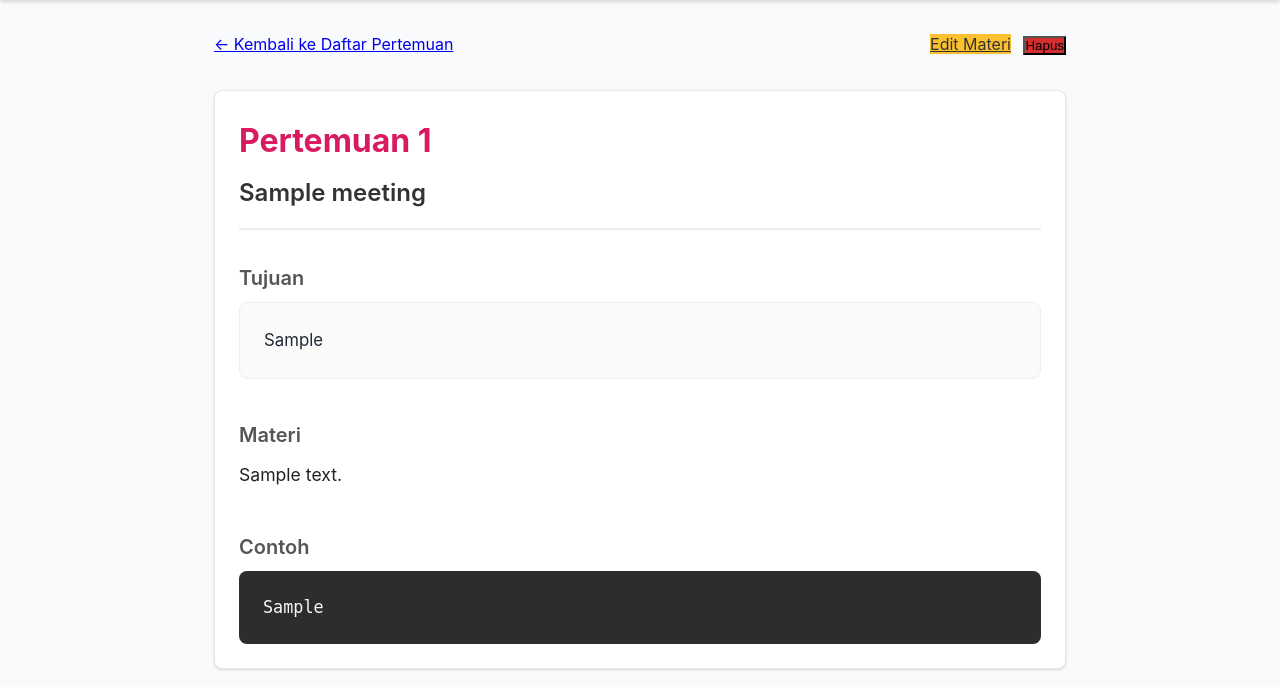
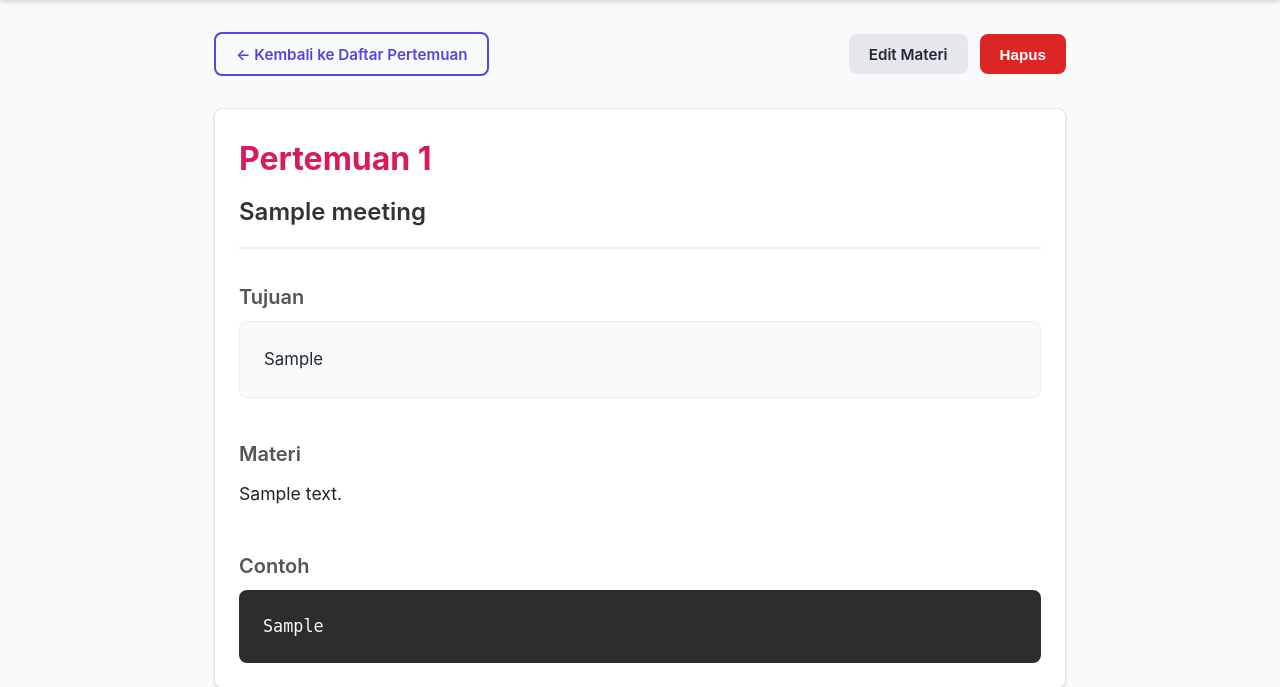
Before and after one commit to jeruk125/NanasBelajar, a Flask app: page /materi/1 in a window 1280 px wide. Shown: the part 56-743 px from the top of the page. Run offline with Flask 3, Linux system fonts and the light colour scheme; tables that the repository leaves empty hold one stand-in row (values such as "Sample post").

Commit message:
Fix UI consistency for meeting materials feature
- Updated all buttons and links in the materi templates to use existing NanasBelajar 'tombol' CSS classes
- Removed inline styles and default browser button styles from input, preview, edit, and detail pages
- Preserved application design system consistency

Co-authored-by: jeruk125 <24506205+jeruk125@users.noreply.github.com>

```diff
--- a/quiz-app/templates/edit-materi.html
+++ b/quiz-app/templates/edit-materi.html
@@ -15,9 +15,9 @@
         <textarea id="teks-materi" rows="20" style="width: 100%; font-family: monospace; padding: 0.5rem; font-size: 1rem;" placeholder="Ketik materi di sini...">{{ teks_materi }}</textarea>
     </div>
 
-    <div>
-        <a href="{{ url_for('materi_detail', meeting_id=meeting_id) }}" class="btn btn-sekunder" style="margin-right: 0.5rem;">Batal</a>
-        <button type="button" class="btn btn-utama" onclick="jalankanParseEditMateri()">Parse Perubahan</button>
+    <div class="grup-tombol">
+        <button type="button" class="tombol tombol-primer" onclick="jalankanParseEditMateri()">Parse Perubahan</button>
+        <a href="{{ url_for('materi_detail', meeting_id=meeting_id) }}" class="tombol tombol-sekunder">Batal</a>
     </div>
 </div>
 {% endblock %}
--- a/quiz-app/templates/input-materi.html
+++ b/quiz-app/templates/input-materi.html
@@ -34,7 +34,9 @@ CONTOH:
         <textarea id="teks-materi" rows="20" style="width: 100%; font-family: monospace; padding: 0.5rem; font-size: 1rem;" placeholder="Ketik materi di sini..."></textarea>
     </div>
 
-    <button type="button" class="btn btn-utama" onclick="jalankanParseMateri()">Parse Materi</button>
+    <div class="grup-tombol">
+        <button type="button" class="tombol tombol-primer" onclick="jalankanParseMateri()">Parse Materi</button>
+    </div>
 </div>
 {% endblock %}
 
--- a/quiz-app/templates/materi-detail.html
+++ b/quiz-app/templates/materi-detail.html
@@ -4,12 +4,12 @@
 
 {% block content %}
 <div style="max-width: 900px; margin: 2rem auto;">
-    <div style="display: flex; justify-content: space-between; align-items: center; margin-bottom: 2rem;">
-        <a href="{{ url_for('materi_list') }}" class="btn btn-sekunder">&larr; Kembali ke Daftar Pertemuan</a>
-        <div>
-            <a href="{{ url_for('edit_materi', meeting_id=materi.id) }}" class="btn btn-utama" style="margin-right: 0.5rem; background-color: #fbc02d; color: #333;">Edit Materi</a>
+    <div style="display: flex; justify-content: space-between; align-items: center; margin-bottom: 2rem; flex-wrap: wrap; gap: 1rem;">
+        <a href="{{ url_for('materi_list') }}" class="tombol tombol-sekunder">&larr; Kembali ke Daftar Pertemuan</a>
+        <div class="grup-tombol" style="margin-top: 0;">
+            <a href="{{ url_for('edit_materi', meeting_id=materi.id) }}" class="tombol tombol-abu">Edit Materi</a>
             <form action="{{ url_for('delete_materi', meeting_id=materi.id) }}" method="POST" style="display: inline;" onsubmit="return confirm('Apakah Anda yakin ingin menghapus materi pertemuan ini?');">
-                <button type="submit" class="btn btn-utama" style="background-color: #d32f2f;">Hapus</button>
+                <button type="submit" class="tombol tombol-bahaya">Hapus</button>
             </form>
         </div>
     </div>
--- a/quiz-app/templates/preview-edit-materi.html
+++ b/quiz-app/templates/preview-edit-materi.html
@@ -6,11 +6,11 @@
 <div style="max-width: 900px; margin: 2rem auto;">
     <div style="display: flex; justify-content: space-between; align-items: center; margin-bottom: 2rem;">
         <h1>Preview Perubahan</h1>
-        <div>
-            <a href="{{ url_for('edit_materi', meeting_id=meeting_id) }}" class="btn btn-sekunder" style="margin-right: 1rem;">Edit Lagi</a>
+        <div class="grup-tombol">
+            <a href="{{ url_for('edit_materi', meeting_id=meeting_id) }}" class="tombol tombol-sekunder">Edit Lagi</a>
 
             <form action="{{ url_for('simpan_edit_materi', meeting_id=meeting_id) }}" method="POST" style="display: inline;">
-                <button type="submit" class="btn btn-utama">Simpan Perubahan</button>
+                <button type="submit" class="tombol tombol-primer">Simpan Perubahan</button>
             </form>
         </div>
     </div>
--- a/quiz-app/templates/preview-materi.html
+++ b/quiz-app/templates/preview-materi.html
@@ -6,11 +6,11 @@
 <div style="max-width: 900px; margin: 2rem auto;">
     <div style="display: flex; justify-content: space-between; align-items: center; margin-bottom: 2rem;">
         <h1>Preview Materi ({{ jumlah_materi }} Pertemuan)</h1>
-        <div>
-            <a href="{{ url_for('input_materi') }}" class="btn btn-sekunder" style="margin-right: 1rem;">Edit Lagi</a>
+        <div class="grup-tombol">
+            <a href="{{ url_for('input_materi') }}" class="tombol tombol-sekunder">Edit Lagi</a>
 
             <form action="{{ url_for('simpan_materi') }}" method="POST" style="display: inline;">
-                <button type="submit" class="btn btn-utama">Simpan Materi</button>
+                <button type="submit" class="tombol tombol-primer">Simpan Materi</button>
             </form>
         </div>
     </div>
```
